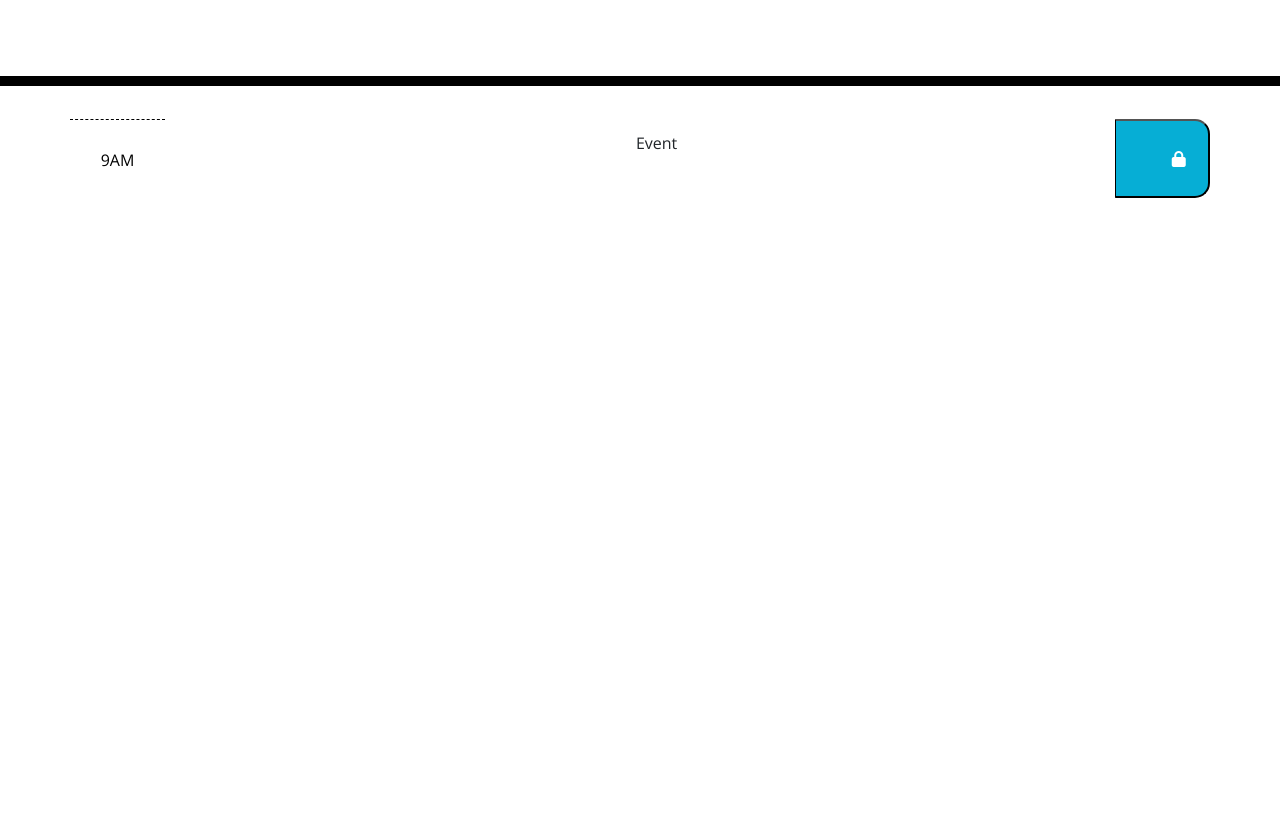
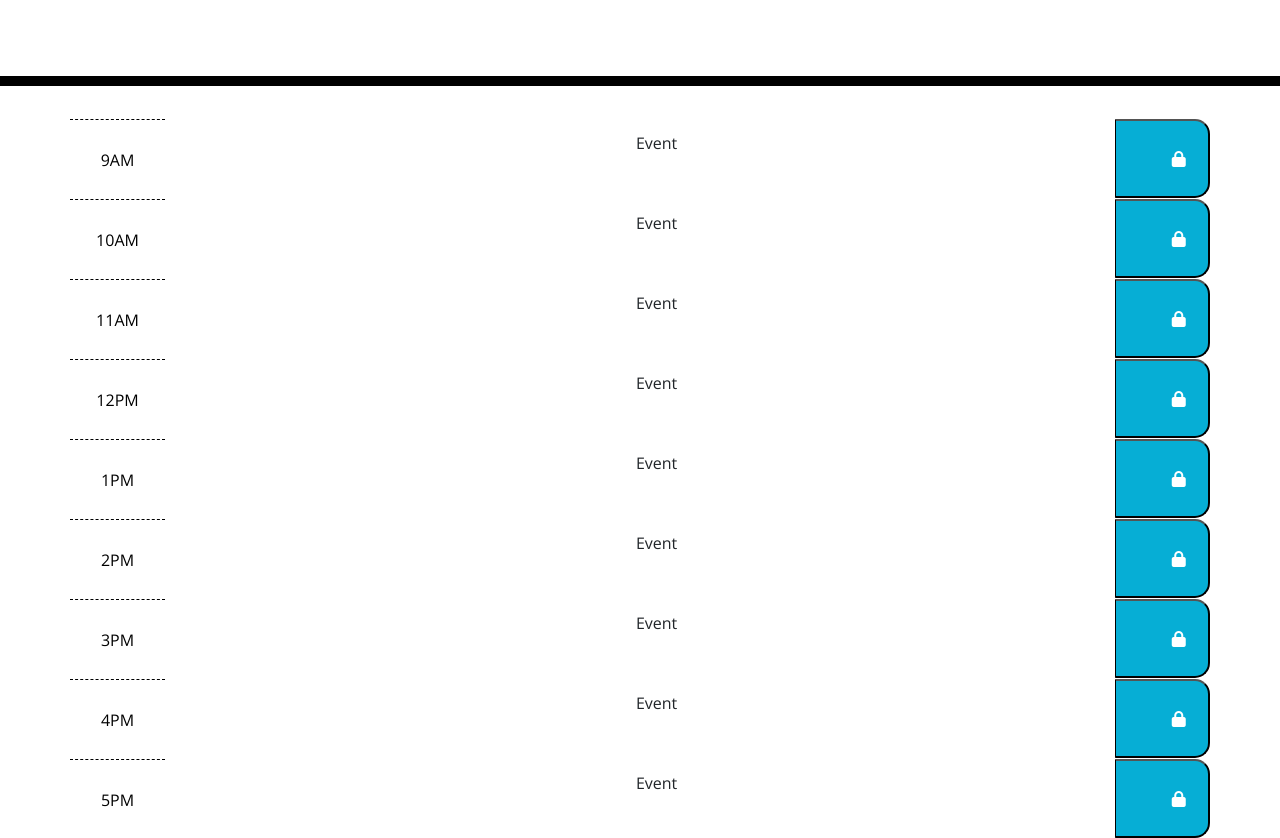
Before and after one commit to laurenlgoss/work-day-scheduler, a plain HTML site: page index.html in a window 1280 px wide. Shown: the part 182-1020 px from the top of the page. Before the commit the page ends 800 px from the top, so only its background shows below. Drawn offline with nearby package versions, Linux system fonts and the light colour scheme.

Commit message:
added all timeblocks

```diff
--- a/index.html
+++ b/index.html
@@ -30,6 +30,94 @@
         <i class="fas fa-lock"></i>
       </button>
     </section>
+    <section class="row time-block">
+      <div class="col-1 hour">
+        10AM
+      </div>
+      <div class="col-10 description">
+        Event
+      </div>
+      <button class="col-1 saveBtn">
+        <i class="fas fa-lock"></i>
+      </button>
+    </section>
+    <section class="row time-block">
+      <div class="col-1 hour">
+        11AM
+      </div>
+      <div class="col-10 description">
+        Event
+      </div>
+      <button class="col-1 saveBtn">
+        <i class="fas fa-lock"></i>
+      </button>
+    </section>
+    <section class="row time-block">
+      <div class="col-1 hour">
+        12PM
+      </div>
+      <div class="col-10 description">
+        Event
+      </div>
+      <button class="col-1 saveBtn">
+        <i class="fas fa-lock"></i>
+      </button>
+    </section>
+    <section class="row time-block">
+      <div class="col-1 hour">
+        1PM
+      </div>
+      <div class="col-10 description">
+        Event
+      </div>
+      <button class="col-1 saveBtn">
+        <i class="fas fa-lock"></i>
+      </button>
+    </section>
+    <section class="row time-block">
+      <div class="col-1 hour">
+        2PM
+      </div>
+      <div class="col-10 description">
+        Event
+      </div>
+      <button class="col-1 saveBtn">
+        <i class="fas fa-lock"></i>
+      </button>
+    </section>
+    <section class="row time-block">
+      <div class="col-1 hour">
+        3PM
+      </div>
+      <div class="col-10 description">
+        Event
+      </div>
+      <button class="col-1 saveBtn">
+        <i class="fas fa-lock"></i>
+      </button>
+    </section>
+    <section class="row time-block">
+      <div class="col-1 hour">
+        4PM
+      </div>
+      <div class="col-10 description">
+        Event
+      </div>
+      <button class="col-1 saveBtn">
+        <i class="fas fa-lock"></i>
+      </button>
+    </section>
+    <section class="row time-block">
+      <div class="col-1 hour">
+        5PM
+      </div>
+      <div class="col-10 description">
+        Event
+      </div>
+      <button class="col-1 saveBtn">
+        <i class="fas fa-lock"></i>
+      </button>
+    </section>
   </div>
 
   <script src="https://cdnjs.cloudflare.com/ajax/libs/jquery/3.2.1/jquery.min.js"></script>
```
